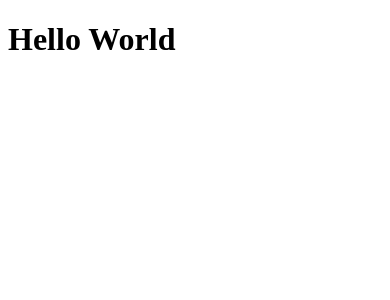
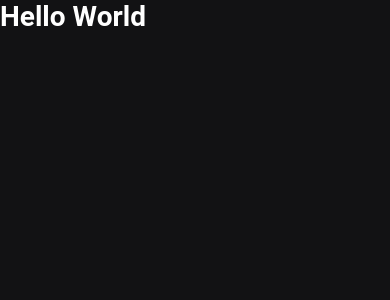
Before and after one commit to renanlido/ignews, a Next.js app: page / in a window 390 px wide. Shown: the top 300 px of the page. Built offline with nearby package versions, Linux system fonts and the light colour scheme.

Commit message:
feat: install scss and create global styles

```diff
--- a/package.json
+++ b/package.json
@@ -10,7 +10,8 @@
   "dependencies": {
     "next": "10.1.3",
     "react": "17.0.2",
-    "react-dom": "17.0.2"
+    "react-dom": "17.0.2",
+    "sass": "^1.32.10"
   },
   "devDependencies": {
     "@types/node": "^14.14.41",
--- a/src/pages/_app.tsx
+++ b/src/pages/_app.tsx
@@ -1,4 +1,6 @@
 import { AppProps } from 'next/app';
+
+import '../../styles/globals.scss';
 
 function MyApp({ Component, pageProps }: AppProps) {
   return <Component {...pageProps} />
--- a/styles/globals.css
+++ /dev/null
@@ -1,16 +0,0 @@
-html,
-body {
-  padding: 0;
-  margin: 0;
-  font-family: -apple-system, BlinkMacSystemFont, Segoe UI, Roboto, Oxygen,
-    Ubuntu, Cantarell, Fira Sans, Droid Sans, Helvetica Neue, sans-serif;
-}
-
-a {
-  color: inherit;
-  text-decoration: none;
-}
-
-* {
-  box-sizing: border-box;
-}
--- /dev/null
+++ b/styles/globals.scss
@@ -0,0 +1,48 @@
+* {
+  margin: 0;
+  padding: 0;
+  box-sizing: border-box;
+}
+
+:root {
+  --white: #ffffff;
+
+  --gray-100: #e1e1e6;
+  --gray-300: #a8a8b3;
+  --gray-900: #121214;
+
+  --cyan-500: #61dafb;
+  --yelow-500: #eba417;
+
+}
+
+@media(max-width: 1080px) {
+  html {
+    font-size: 93,75%;
+  }
+}
+
+@media(max-width: 720px) {
+  html {
+    font-size: 87.5%;
+  }
+}
+
+body {
+  background: var(--gray-900);
+  color: var(--white);
+  -webkit-font-smoothing: antialiased;
+}
+
+body, input, textarea, select, button {
+  font: 400 1rem "Roboto", sans-serif;
+}
+
+button {
+  cursor: pointer;
+}
+
+a {
+  color: inherit;
+  text-decoration: none;
+}
```
Also changed, not shown: 1 other file (tests, documents, lock files or other folders).
